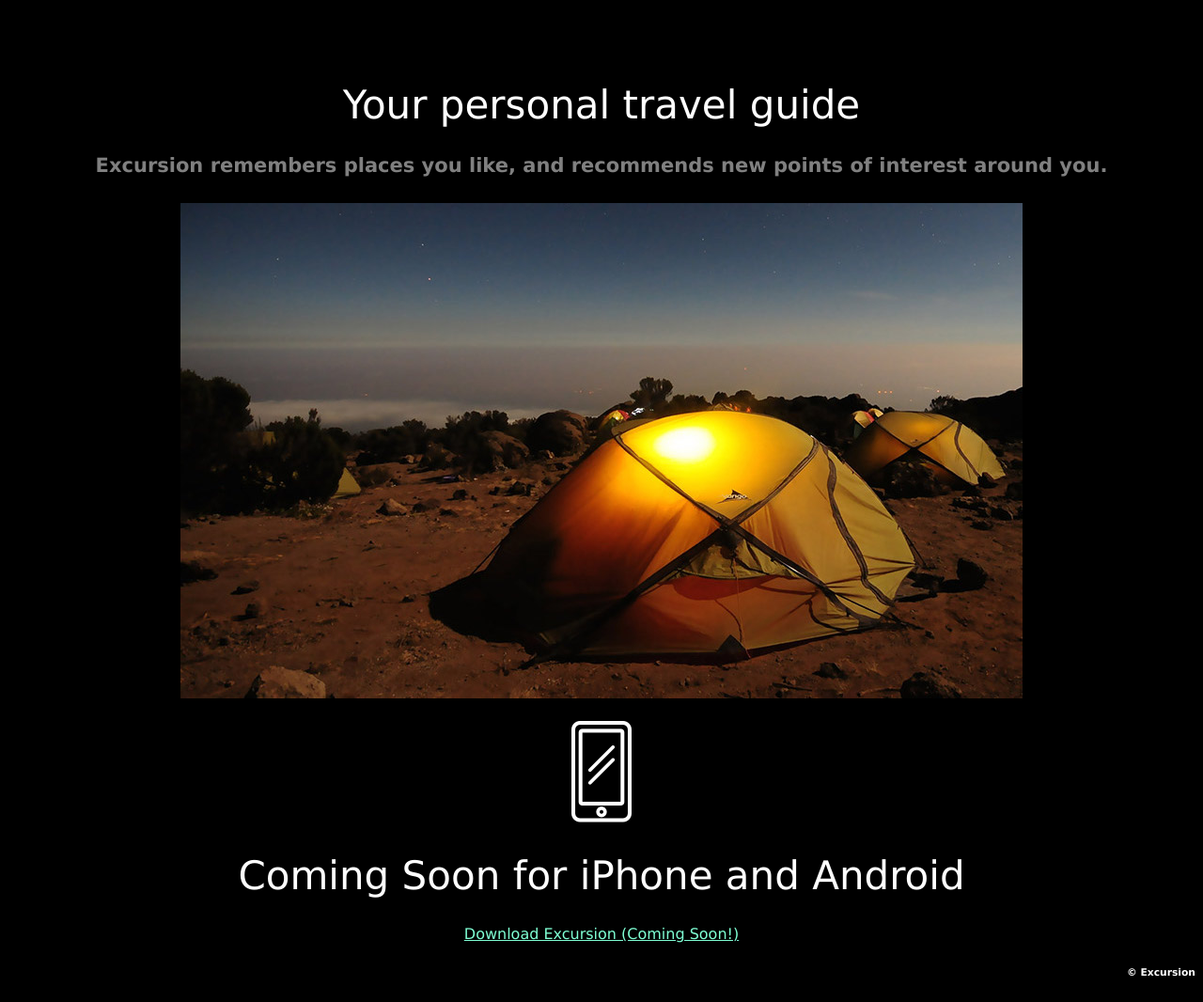
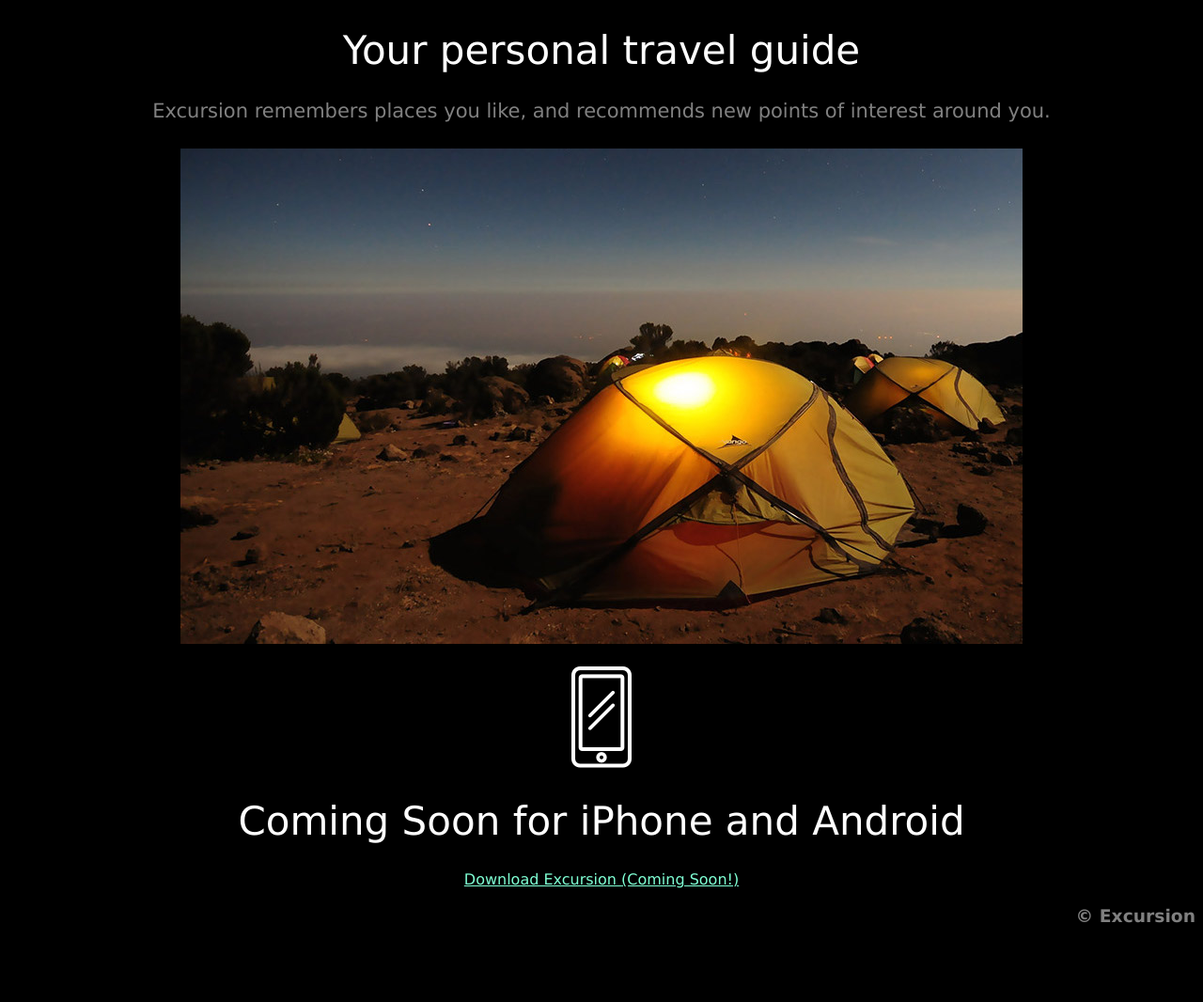
Before and after one commit to Jasquon/excursion, a plain HTML site: page index.html in a window 1280 px wide. Shown: the part 297-1363 px from the top of the page at 94% size. After the commit the page ends 1301 px from the top, so only its background shows below. Drawn offline with Linux system fonts and the light colour scheme; grey boxes are pictures that could not be loaded.

Commit message:
Adjust font weights to match spec sheet.... DONE!

```diff
--- a/index.html
+++ b/index.html
@@ -29,7 +29,7 @@
       <a href="https://468109904455465aa686b157bfdbb9c4.cc-propeller.cloud/#">Download Excursion (Coming Soon!) </a>
       </div>
      <footer>
-        <h6>© Excursion </h6>
+        <h3>© Excursion </h3>
      </footer>
 </body>
 </html>
--- a/resources/css/style.css
+++ b/resources/css/style.css
@@ -8,6 +8,7 @@
 h1 {
     font-size: 50px;
     text-align: center;
+    font-weight: 400;
 }
 
 a {
@@ -22,6 +23,7 @@
 .banner h4 {
     font-size: 21px;
     color: gray;
+    font-weight: 400;
 }
 
 #camp {
@@ -30,4 +32,6 @@
 
 footer {
     text-align: right;
+    color: gray;
+    font-weight: 100;
 }
```
